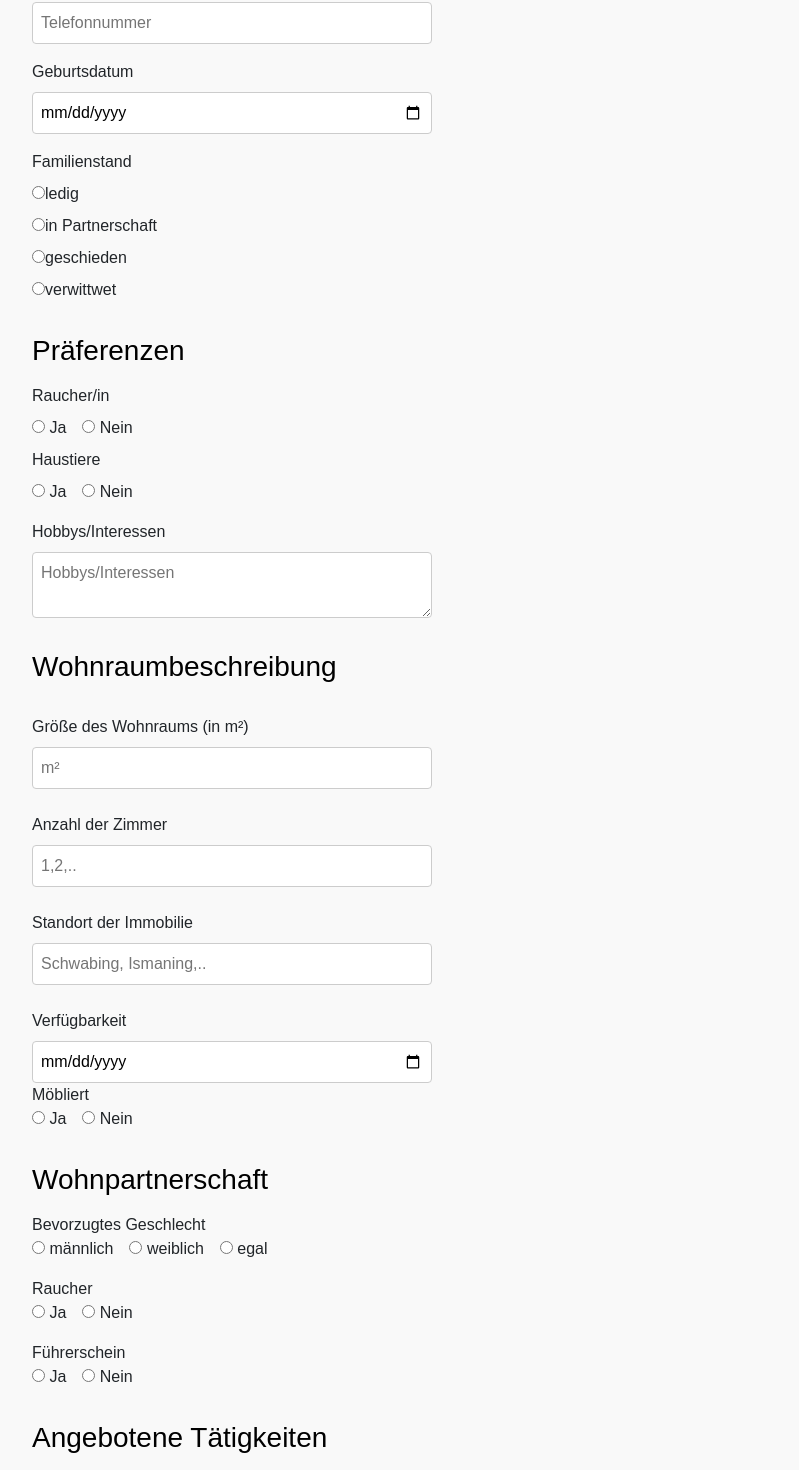
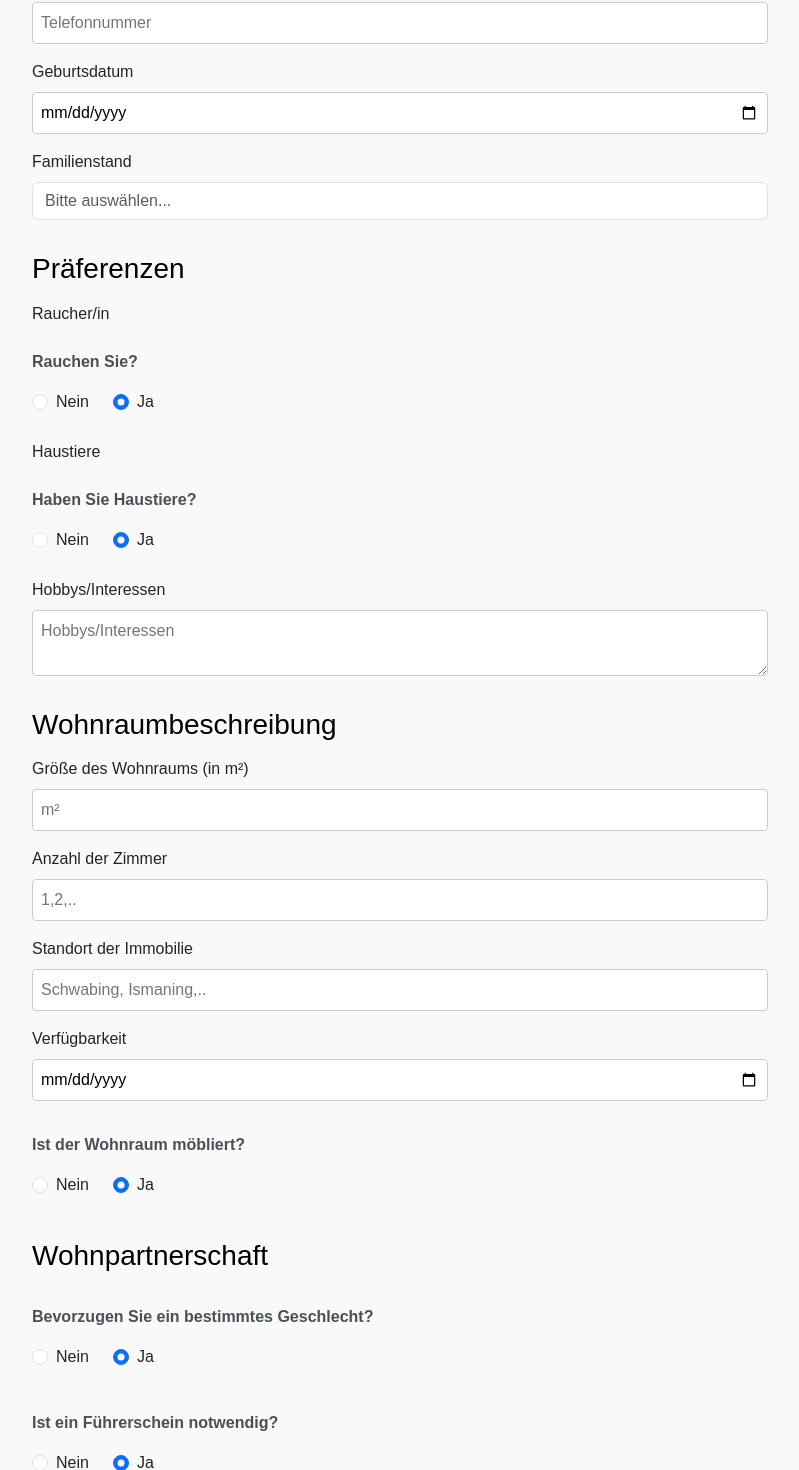
Before and after one commit to Lerbert/living-knows-no-age, a Vue app: page /older-person-registration in a window 1280 px wide. Shown: the part 618-2088 px from the top of the page, without its empty margins (240-1039 px from the left). Built offline with nearby package versions, Linux system fonts and the light colour scheme; the HTML template or start-up script is replaced by a standard one.

Commit message:
version vor der Arbeit

```diff
--- a/src/views/FormView.vue
+++ b/src/views/FormView.vue
@@ -14,8 +14,8 @@
             <input type="text" id="name" v-model="formData.name" placeholder="Name, Vorname" />
           </div>
           <div class="form-group">
-            <label for="name">Adresse</label>
-            <input type="text" id="adresse" v-model="formData.name" placeholder="Straße, PLZ, Ort" />
+            <label for="address">Adresse</label>
+            <input type="text" id="address" v-model="formData.address" placeholder="Straße, PLZ, Ort" />
           </div>
           <div class="form-group">
             <label for="phone">Telefonnummer</label>
@@ -25,80 +25,27 @@
             <label for="birthdate">Geburtsdatum</label>
             <input type="date" id="birthdate" v-model="formData.birthdate" />
           </div>
-          <div class="space-y-4">
-          <div class="flex items-center space-x-8">
-
           <div class="form-group">
             <label for="family">Familienstand</label>
-
-
-            <label class="flex items-center space-x-2">
-              <input
-                type="radio"
-                value="möbliert"
-                v-model="furnishing"
-                name="furnishing"
-                class="form-radio text-blue-500"
+            <Dropdown
+              v-model="formData.relationship"
+              :options="beziehungstypen"
+              id="family"
+              :placeholder="'Bitte auswählen...'"
             />
-              <span>ledig</span>
-            </label>
-            <label class="flex items-center space-x-2">
-              <input
-                type="radio"
-                value="möbliert"
-                v-model="furnishing"
-                name="furnishing"
-                class="form-radio text-blue-500"
-              />
-              <span>in Partnerschaft</span>
-            </label>
-
-            <label class="flex items-center space-x-2">
-              <input
-                type="radio"
-                value="möbliert"
-                v-model="furnishing"
-                name="furnishing"
-                class="form-radio text-blue-500"
-              />
-              <span>geschieden</span>
-            </label>
-            <label class="flex items-center space-x-2">
-              <input
-                type="radio"
-                value="geschieden"
-                v-model="geschieden"
-                name="geschieden"
-                class="form-radio text-blue-500"
-              />
-              <span>verwittwet</span>
-            </label>
           </div>
         </div>
-        </div>
-      </div>
+
         <!-- Präferenzen -->
         <div class="section">
           <h3>Präferenzen</h3>
           <div class="form-group">
             <label>Raucher/in</label>
-            <div class="radio-group">
-              <label>
-                <input type="radio" value="ja" v-model="formData.smoking" /> Ja
-              </label>
-              <label>
-                <input type="radio" value="nein" v-model="formData.smoking" /> Nein
-              </label>
+            <YesNo id="smoking" title="Rauchen Sie?" v-model="formData.smoking" />
           </div>
+          <div class="form-group">
             <label>Haustiere</label>
-            <div class="radio-group">
-              <label>
-                <input type="radio" value="ja" v-model="formData.smoking" /> Ja
-              </label>
-              <label>
-                <input type="radio" value="nein" v-model="formData.smoking" /> Nein
-              </label>
-            </div>
+            <YesNo id="animals" title="Haben Sie Haustiere?" v-model="formData.animals" />
           </div>
           <div class="form-group">
             <label>Hobbys/Interessen</label>
@@ -106,86 +53,41 @@
           </div>
         </div>
 
-
         <!-- Wohnraumbeschreibung -->
         <div class="section">
           <h3>Wohnraumbeschreibung</h3>
           <div class="form-group">
-            <div class="form-group">
             <label for="size">Größe des Wohnraums (in m²)</label>
-            <input type="text" id="size" v-model="formData.phone" placeholder="m²" />
+            <input type="text" id="size" v-model="formData.roomsize" placeholder="m²" />
           </div>
           <div class="form-group">
             <label for="rooms">Anzahl der Zimmer</label>
-            <input type="text" id="rooms" v-model="formData.phone" placeholder="1,2,.." />
+            <input type="text" id="rooms" v-model="formData.rooms" placeholder="1,2,.." />
           </div>
           <div class="form-group">
             <label for="location">Standort der Immobilie</label>
-            <input type="text" id="location" v-model="formData.phone" placeholder="Schwabing, Ismaning,.." />
+            <input type="text" id="location" v-model="formData.place" placeholder="Schwabing, Ismaning,.." />
           </div>
           <div class="form-group">
             <label for="availability">Verfügbarkeit</label>
-            <input type="date" id="availability" v-model="formData.birthdate" />
+            <input type="date" id="availability" v-model="formData.availability" />
+          </div>
+          <div class="form-group">
+            <YesNo id="furniture" title="Ist der Wohnraum möbliert?" v-model="formData.furniture" />
           </div>
         </div>
-          <label>Möbliert</label>
-            <div class="radio-group">
-              <label>
-                <input type="radio" value="ja" v-model="formData.smoking" /> Ja
-              </label>
-              <label>
-                <input type="radio" value="nein" v-model="formData.smoking" /> Nein
-              </label>
-
-            </div>
-        </div>
-
-
-
 
         <!-- Wohnpartnerschaft -->
         <div class="section">
           <h3>Wohnpartnerschaft</h3>
+          <div class="form-group">
+            <YesNo id="gender" title="Bevorzugen Sie ein bestimmtes Geschlecht?" v-model="formData.gender" />
+          </div>
+          <div class="form-group">
 
-          <div class="form-group"></div>
-          <label>Bevorzugtes Geschlecht</label>
-            <div class="radio-group">
-              <label>
-                <input type="radio" value="maennlich" v-model="formData.smoking" /> männlich
-              </label>
-              <label>
-                <input type="radio" value="weiblich" v-model="formData.smoking" /> weiblich
-              </label>
-              <label>
-                <input type="radio" value="egal" v-model="formData.smoking" /> egal
-              </label>
-
-            </div>
-            <div class="form-group"></div>
-
-            <label>Raucher</label>
-            <div class="radio-group">
-              <label>
-                <input type="radio" value="ja" v-model="formData.smoking" /> Ja
-              </label>
-              <label>
-                <input type="radio" value="nein" v-model="formData.smoking" /> Nein
-              </label>
-            </div>
-            <div class="form-group"></div>
-
-            <label>Führerschein</label>
-            <div class="radio-group">
-              <label>
-                <input type="radio" value="ja" v-model="formData.smoking" /> Ja
-              </label>
-              <label>
-                <input type="radio" value="nein" v-model="formData.smoking" /> Nein
-              </label>
+            <YesNo id="license" title="Ist ein Führerschein notwendig?" v-model="formData.license" />
           </div>
         </div>
-
-
 
         <!-- Tätigkeiten und Wünsche -->
         <div class="section">
@@ -223,22 +125,33 @@
 
 <script setup lang="ts">
 import { ref } from 'vue';
+import YesNo from '../components/forms/fields/YesNo.vue';
+import Dropdown from '../components/forms/fields/Dropdown.vue';
 
-// Beispiel-Daten für Tätigkeiten und Wünsche
+// Daten für Tätigkeiten, Wünsche und Familienstand
 const tasks = ref(['Hausarbeit', 'Gartenarbeit', 'Begleitdienste', 'PC-Kenntnisse', 'Gesellschaft leisten']);
 const wishes = ref(['Eigenes Zimmer', 'Kochmöglichkeiten', 'Ruhezeiten', 'Freizeitaktivitäten']);
+const beziehungstypen = ['ledig', 'verheiratet', 'verwittwet'].sort();
 
 // Formular-Daten
 const formData = ref({
   name: '',
   phone: '',
+  address: '',
   birthdate: '',
-  nationality: '',
-  religion: '',
+  relationship: '',
   smoking: '',
+  animals: '',
   hobbies: '',
+  roomsize: '',
+  rooms: '',
+  place: '',
+  availability: '',
+  furniture: '',
+  gender: '',
+  license: '',
   offeredTasks: [],
-  desiredWishes: []
+  desiredWishes: [],
 });
 
 // Formular absenden
@@ -295,11 +208,6 @@ h2 {
   margin-top: 1rem;
 }
 
-.radio-group {
-  display: flex;
-  gap: 1rem;
-}
-
 textarea,
 input[type='text'],
 input[type='date'] {
@@ -307,7 +215,6 @@ input[type='date'] {
   border: 1px solid #ccc;
   border-radius: 4px;
   width: 100%;
-  max-width: 400px;
 }
 
 .dot-list {
```
Lines whose indentation alone changed are shown as unchanged.
